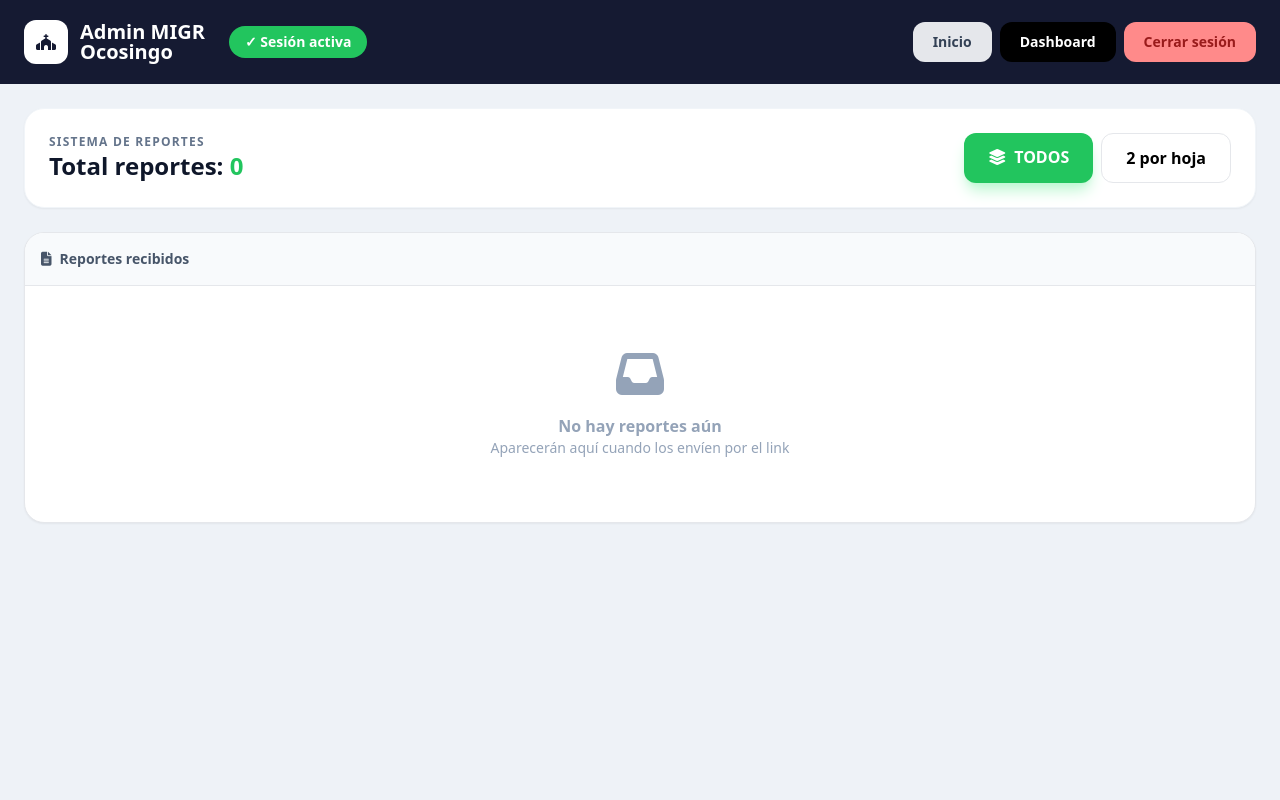
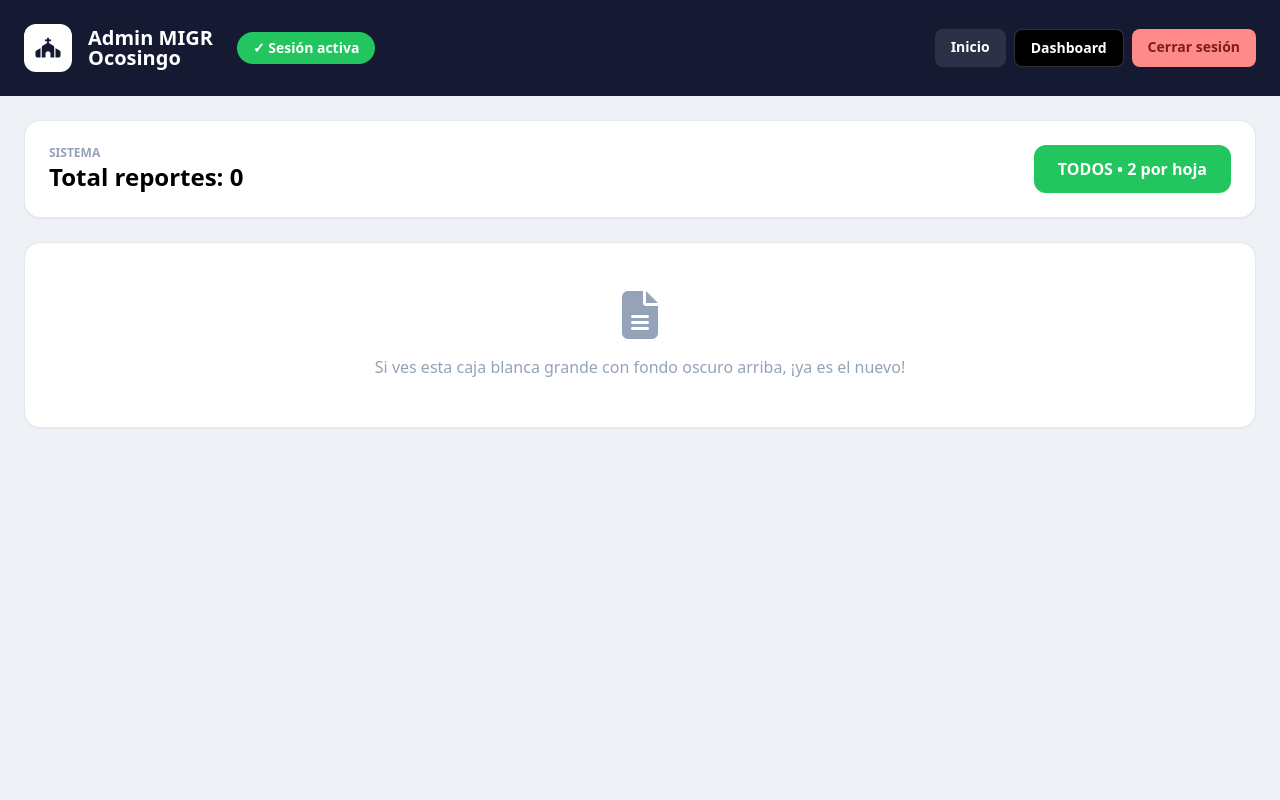
Before and after one commit to wilberthmaximiliano-det/MIGROcosingo, a Python web app: template templates/admin.html in a window 1280 px wide. Run offline with Jinja, Linux system fonts and the light colour scheme; the template is opened without the code that fills it, so the values that code supplies are empty; some libraries are stand-ins or nearby versions.

```diff
--- a/templates/admin.html
+++ b/templates/admin.html
@@ -1,54 +1,19 @@
 <!DOCTYPE html>
 <html lang="es">
-<head>
-<meta charset="UTF-8"><meta name="viewport" content="width=device-width, initial-scale=1.0">
-<title>Admin MIGR Ocosingo</title>
-<script src="https://cdn.tailwindcss.com"></script>
-<link rel="stylesheet" href="https://cdnjs.cloudflare.com/ajax/libs/font-awesome/6.4.0/css/all.min.css">
-</head>
-<body class="bg-[#eef2f7] min-h-screen">
-<header class="bg-[#151a32] text-white sticky top-0 z-50">
-  <div class="max-w-7xl mx-auto px-6 py-5 flex justify-between items-center flex-wrap gap-4">
-    <div class="flex items-center gap-3">
-      <div class="w-11 h-11 bg-white rounded-xl flex items-center justify-center text-[#151a32]"><i class="fas fa-church"></i></div>
-      <h1 class="text-xl font-black leading-none">Admin MIGR<br>Ocosingo</h1>
-      <span class="ml-3 bg-[#22c55e] px-4 py-1.5 rounded-full text-sm font-bold">✓ Sesión activa</span>
-    </div>
-    <div class="flex gap-2">
-      <a href="/" class="bg-[#e5e7eb] text-slate-700 px-5 py-2.5 rounded-xl font-bold text-sm">Inicio</a>
-      <a href="/dashboard" class="bg-black text-white px-5 py-2.5 rounded-xl font-bold text-sm">Dashboard</a>
-      <a href="/logout" class="bg-[#ff8a8a] text-red-800 px-5 py-2.5 rounded-xl font-bold text-sm">Cerrar sesión</a>
-    </div>
-  </div>
+<head><meta charset="UTF-8"><meta name="viewport" content="width=device-width, initial-scale=1.0"><title>Admin MIGR</title><script src="https://cdn.tailwindcss.com"></script><link rel="stylesheet" href="https://cdnjs.cloudflare.com/ajax/libs/font-awesome/6.5.0/css/all.min.css"></head>
+<body class="bg-[#eef2f7]">
+<header class="bg-[#151a32] text-white p-6 sticky top-0 z-50">
+<div class="max-w-7xl mx-auto flex justify-between items-center">
+<div class="flex items-center gap-4"><div class="bg-white text-[#151a32] w-12 h-12 rounded-xl flex items-center justify-center text-xl"><i class="fas fa-church"></i></div><h1 class="font-black text-xl leading-none">Admin MIGR<br>Ocosingo</h1><span class="bg-[#22c55e] px-4 py-1.5 rounded-full text-sm font-bold ml-2">✓ Sesión activa</span></div>
+<div class="flex gap-2"><a href="/" class="bg-white/10 px-4 py-2 rounded-lg font-bold text-sm">Inicio</a><a href="/dashboard" class="bg-black px-4 py-2 rounded-lg font-bold text-sm border border-white/20">Dashboard</a><a href="/logout" class="bg-[#ff8a8a] text-red-900 px-4 py-2 rounded-lg font-bold text-sm">Cerrar sesión</a></div>
+</div>
 </header>
-
 <main class="max-w-7xl mx-auto p-6">
-  <div class="bg-white rounded-[20px] shadow-sm p-6 mb-6 border border-slate-100 flex justify-between items-center flex-wrap gap-4">
-    <div>
-      <p class="text-xs font-bold text-slate-500 uppercase tracking-widest">Sistema de reportes</p>
-      <p class="text-2xl font-black text-slate-900">Total reportes: <span class="text-[#22c55e]">{{ total if total is defined else reportes|length }}</span></p>
-    </div>
-    <div class="flex gap-2">
-      <a href="/admin?filtro=todos" class="bg-[#22c55e] text-white px-6 py-3 rounded-xl font-black shadow-lg shadow-green-200 hover:bg-[#16a34a]"><i class="fas fa-layer-group mr-2"></i>TODOS</a>
-      <a href="/admin?por_hoja=2" class="bg-white border px-6 py-3 rounded-xl font-bold">2 por hoja</a>
-    </div>
-  </div>
-
-  <div class="bg-white rounded-[20px] shadow-sm border overflow-hidden">
-    <div class="p-4 bg-slate-50 border-b font-bold text-slate-600 text-sm"><i class="fas fa-file-alt mr-2"></i>Reportes recibidos</div>
-    {% if reportes and reportes|length > 0 %}
-    <div class="divide-y">
-      {% for r in reportes %}
-      <div class="p-5 flex justify-between items-center hover:bg-slate-50">
-        <div><p class="font-bold text-slate-800">{{ r.nombre if r.nombre is defined else r }}</p><p class="text-xs text-slate-500">{{ r.fecha if r.fecha is defined else '' }} - {{ r.iglesia if r.iglesia is defined else '' }}</p></div>
-        <div class="flex gap-2"><a href="#" class="text-blue-600 font-bold text-sm hover:underline">Ver</a><a href="#" class="text-slate-400 font-bold text-sm">PDF</a></div>
-      </div>
-      {% endfor %}
-    </div>
-    {% else %}
-    <div class="p-16 text-center text-slate-400"><i class="fas fa-inbox text-5xl mb-4 block"></i><p class="font-bold">No hay reportes aún</p><p class="text-sm">Aparecerán aquí cuando los envíen por el link</p></div>
-    {% endif %}
-  </div>
+<div class="bg-white rounded-2xl p-6 shadow-sm border flex justify-between items-center">
+<div><p class="text-xs font-bold text-slate-400 uppercase">Sistema</p><p class="text-2xl font-black">Total reportes: {{ reportes|length if reportes else 0 }}</p></div>
+<div class="bg-[#22c55e] text-white px-6 py-3 rounded-xl font-black">TODOS • 2 por hoja</div>
+</div>
+<div class="bg-white rounded-2xl mt-6 p-12 text-center text-slate-400 border shadow-sm"><i class="fas fa-file-alt text-5xl mb-4 block"></i>Si ves esta caja blanca grande con fondo oscuro arriba, ¡ya es el nuevo!</div>
 </main>
 </body>
 </html>
```
